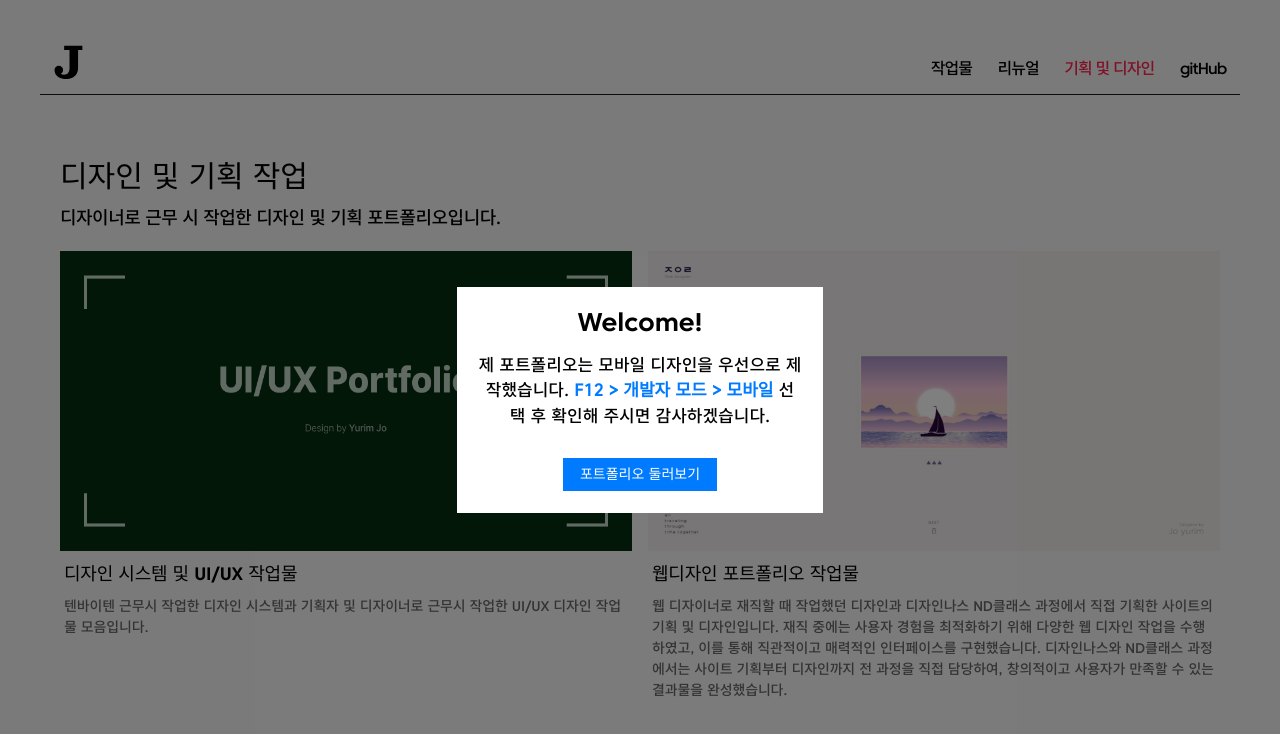
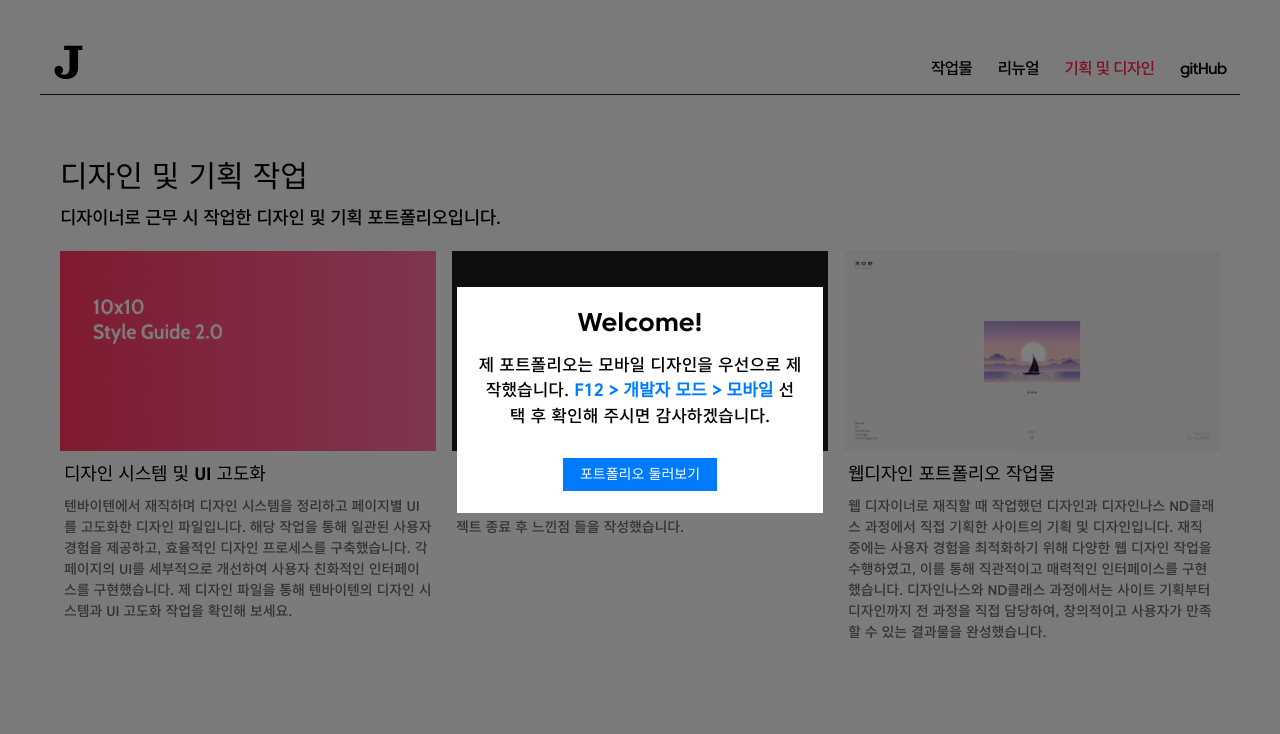
Before and after one commit to joyurim/warehouse, a Vue app: page /web-design in a window 1280 px wide. Shown: the top 734 px of the page. Built offline with nearby package versions, Linux system fonts and the light colour scheme; a web font is replaced by a local one.

Commit message:
fix: 링크수정 및 프로필 업데이트

```diff
--- a/src/views/MainHome.vue
+++ b/src/views/MainHome.vue
@@ -45,6 +45,9 @@ export default defineComponent({
   data() {
     return {
       historyList: [
+        {
+          year: '2025', company: '애버커스 프리랜서', project: 'LG U+ Customer360+ 고도화<br/>LG U+ 데이터레이크 DMP 프로젝트 고도화<br/>LG U+ SA 프로젝트 기능추가<br/>롯데카드 AI 플랫폼 신규구축'
+        },
         { year: '2024', company: '텐바이텐', project: '광고 상품 영역 퍼블리싱 및 개발<br/>광고 상품 연결 추천 퍼블리싱 및 개발<br/>Admin 광고 예산 설정 퍼블리싱 및 개발' },
         { year: '2023', company: '텐바이텐', project: '렌더링 속도 개선을 위한 CSS 파일 분리<br/>페이지별 UI/UX 디자인 고도화<br/>react, style component 기반 사이트 리뉴얼 정기 이벤트 작업' },
         { year: '2022', company: '애버커스', project: 'LG U+ 데이터레이크 구축 - 가명처리<br/>LG AI 스마트 레이더 지원<br/>LG AI Engine Gateway<br/>LG U+ 로봇 관제/관리 플랫폼 고도화' },
--- a/src/views/WebDesign.vue
+++ b/src/views/WebDesign.vue
@@ -6,18 +6,31 @@
       <p class="discretion">디자이너로 근무 시 작업한 디자인 및 기획 포트폴리오입니다.</p>
       <div class="design">
         <a
-            href="https://www.figma.com/design/H8va5dvoW9quJpwEEuzboc/UI%2FUX-%EC%9E%91%EC%97%85%EB%AC%BC?node-id=1-781&m=dev&t=JMFGcn4spCytdUnR-1"
+            href="https://www.figma.com/design/C2wo4ZoBj74xAkeQ92BB86/UI-UX-%EC%9E%91%EC%97%85%EB%AC%BC-%EC%9B%90%EB%B3%B8?node-id=2-7035&t=s9CtYuUzOjEfTiYB-1"
             target="_blank"
             class="design__list"
         >
-          <img src="@/assets/web/cover_uiux.jpg" alt="UI/UX 작업물">
-          <p class="design__list--title">디자인 시스템 및 UI/UX 작업물</p>
+          <img src="@/assets/web/cover.jpg" alt="텐바이텐 디자인 시스템">
+          <p class="design__list--title">디자인 시스템 및 UI 고도화</p>
           <p class="design__list--description">
-            텐바이텐 근무시 작업한 디자인 시스템과 기획자 및 디자이너로 근무시 작업한 UI/UX 디자인 작업물 모음입니다.
+            텐바이텐에서 재직하며 디자인 시스템을 정리하고 페이지별 UI를 고도화한 디자인 파일입니다.
+            해당 작업을 통해 일관된 사용자 경험을 제공하고, 효율적인 디자인 프로세스를 구축했습니다. 각 페이지의 UI를 세부적으로 개선하여 사용자 친화적인 인터페이스를 구현했습니다.
+            제 디자인 파일을 통해 텐바이텐의 디자인 시스템과 UI 고도화 작업을 확인해 보세요.
           </p>
         </a>
         <a
-            href="https://drive.google.com/file/d/1CRU6TnCVuLoRcqpTK6QMdyZpWF6LVWBP/view?usp=sharing"
+            href="https://www.figma.com/proto/C2wo4ZoBj74xAkeQ92BB86/UI-UX-%EC%9E%91%EC%97%85%EB%AC%BC-%EC%9B%90%EB%B3%B8?node-id=2-7045&t=s9CtYuUzOjEfTiYB-1"
+            target="_blank"
+            class="design__list"
+        >
+          <img src="@/assets/web/proposal.jpg" alt="B2B 기획 포트폴리오">
+          <p class="design__list--title">기획 포트폴리오</p>
+          <p class="design__list--description">
+            기획에 참여했던 프로젝트명, 기간, 기획시 고려했던 사항, 프로젝트 종료 후 느낀점 들을 작성했습니다.
+          </p>
+        </a>
+        <a
+            href="https://drive.google.com/file/d/1DBVKa4_UzTmnoE3YTkHH45684G4ClTkv/view?usp=drive_link"
             target="_blank"
             class="design__list"
         >
@@ -97,14 +110,14 @@ export default defineComponent({
     .design {
       display: grid;
       gap: 16px;
-      grid-template-columns: repeat(2, 1fr);
+      grid-template-columns: repeat(3, 1fr);
       padding: 0;
       &__list {
         width: 100%;
         margin-bottom: 0;
         > img {
           width: inherit;
-          height: 300px;
+          height: 200px;
           margin-bottom: 8px;
           border-radius: 0;
         }
```
